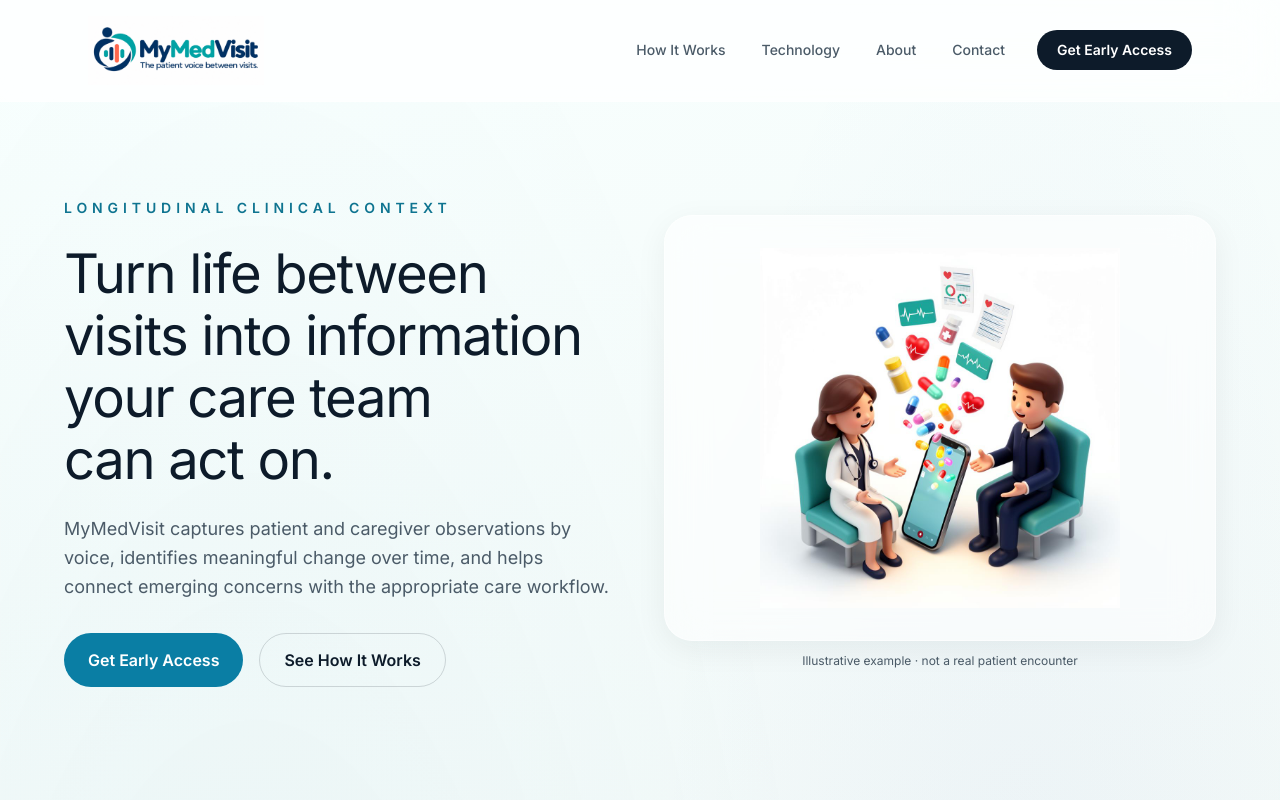
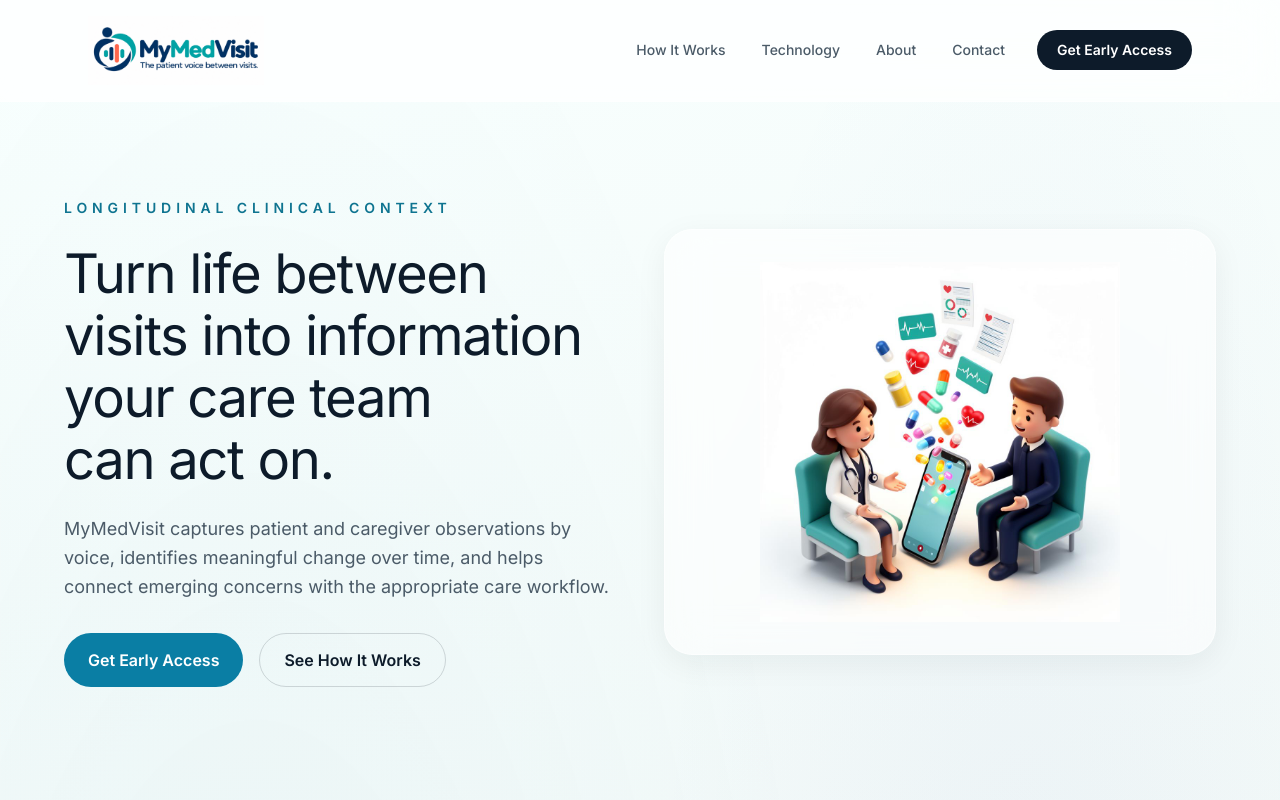
Before and after one commit to davidoseihwedieh/mymedvisit-web, a Next.js app: page / in a window 1280 px wide. Shown: the top 800 px of the page. Built offline with nearby package versions, Linux system fonts and the light colour scheme.

Commit message:
Remove landing-page illustration caption
Remove the landing-page illustration caption and caption-only spacing while preserving the illustration and alt text.

```diff
--- a/src/components/HeroSection.tsx
+++ b/src/components/HeroSection.tsx
@@ -50,9 +50,6 @@
                 width={1024}
               />
             </div>
-            <p className="mt-3 text-center text-xs text-ink-muted">
-              Illustrative example · not a real patient encounter
-            </p>
           </div>
         </div>
       </div>
```
